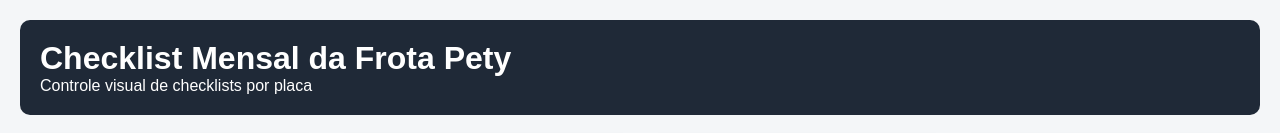
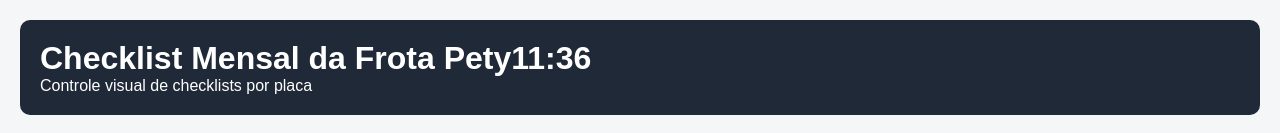
Before and after one commit to anthonygrupopralog-eng/testefinalgrpety, a plain HTML site: page index.html in a window 1280 px wide. Shown: the top 133 px of the page. Drawn offline with Linux system fonts and the light colour scheme; no server answers.

Commit message:
Update index.html

```diff
--- a/index.html
+++ b/index.html
@@ -8,7 +8,7 @@
 <body>
 
   <header class="header">
-    <h1>Checklist Mensal da Frota Pety</h1>
+    <h1>Checklist Mensal da Frota Pety11:36</h1>
     <p>Controle visual de checklists por placa</p>
   </header>
 
```
